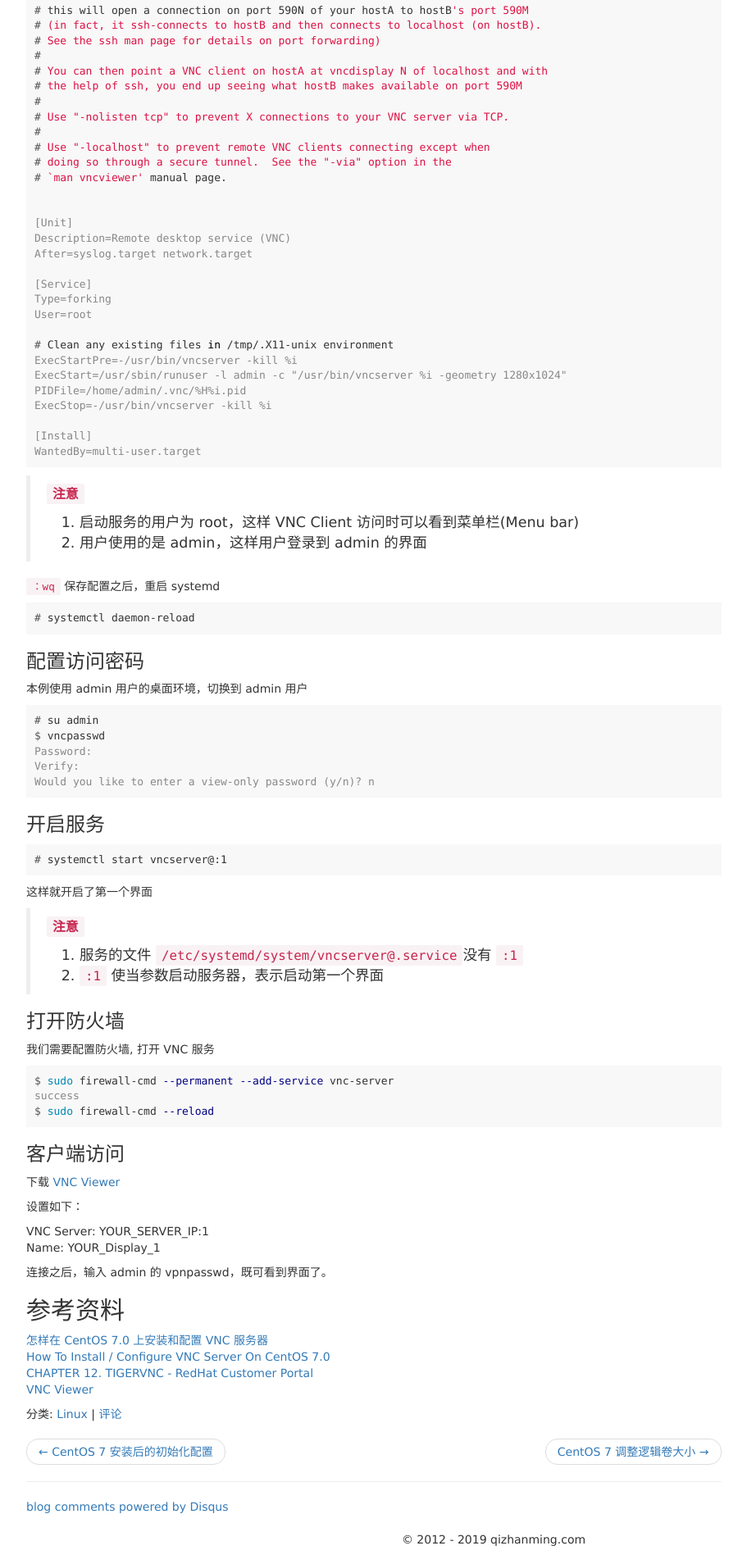
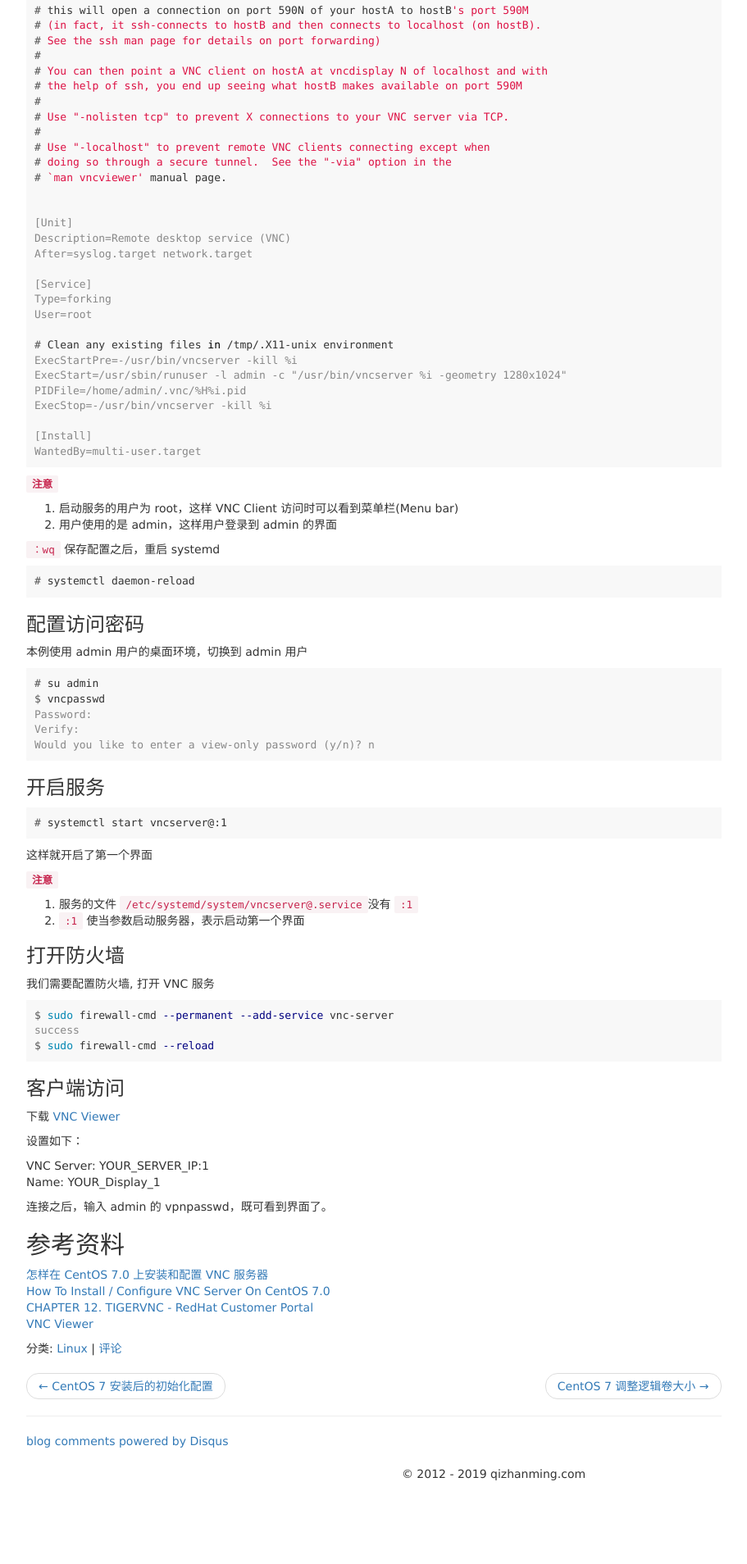
Before and after one commit to zhanming/zhanming.github.com, a Jekyll site: the page built from _posts/2018-03-06-how-to-config-vnc-server-on-centos-7.markdown, in a window 1280 px wide. Shown: the part 1906-3814 px from the top of the page at 82% size, without its empty margins (38-949 px from the left). Built offline with Jekyll 4.4.1, drawn with Linux system fonts in a browser that asks for light colours; comment, search, counter and statistics services are not loaded; after the commit the page ends 3734 px from its top, so only the background shows below that.

Commit message:
change a description.

````diff
--- a/_posts/2018-03-06-how-to-config-vnc-server-on-centos-7.markdown
+++ b/_posts/2018-03-06-how-to-config-vnc-server-on-centos-7.markdown
@@ -135,11 +135,11 @@ ExecStop=-/usr/bin/vncserver -kill %i
 WantedBy=multi-user.target
 ```
 
-> **`注意`**
->
-> 1. 启动服务的用户为 root，这样 VNC Client 访问时可以看到菜单栏(Menu bar)
-> 2. 用户使用的是 admin，这样用户登录到 admin 的界面
->
+**`注意`**
+
+1. 启动服务的用户为 root，这样 VNC Client 访问时可以看到菜单栏(Menu bar)
+2. 用户使用的是 admin，这样用户登录到 admin 的界面
+
 
 `：wq` 保存配置之后，重启 systemd
 
@@ -165,10 +165,10 @@ Would you like to enter a view-only password (y/n)? n
 
 这样就开启了第一个界面
 
-> **`注意`**
->
-> 1. 服务的文件 `/etc/systemd/system/vncserver@.service`没有 `:1`
-> 2. `:1` 使当参数启动服务器，表示启动第一个界面
+**`注意`**
+
+1. 服务的文件 `/etc/systemd/system/vncserver@.service`没有 `:1`
+2. `:1` 使当参数启动服务器，表示启动第一个界面
 
 
 ### 打开防火墙
````
